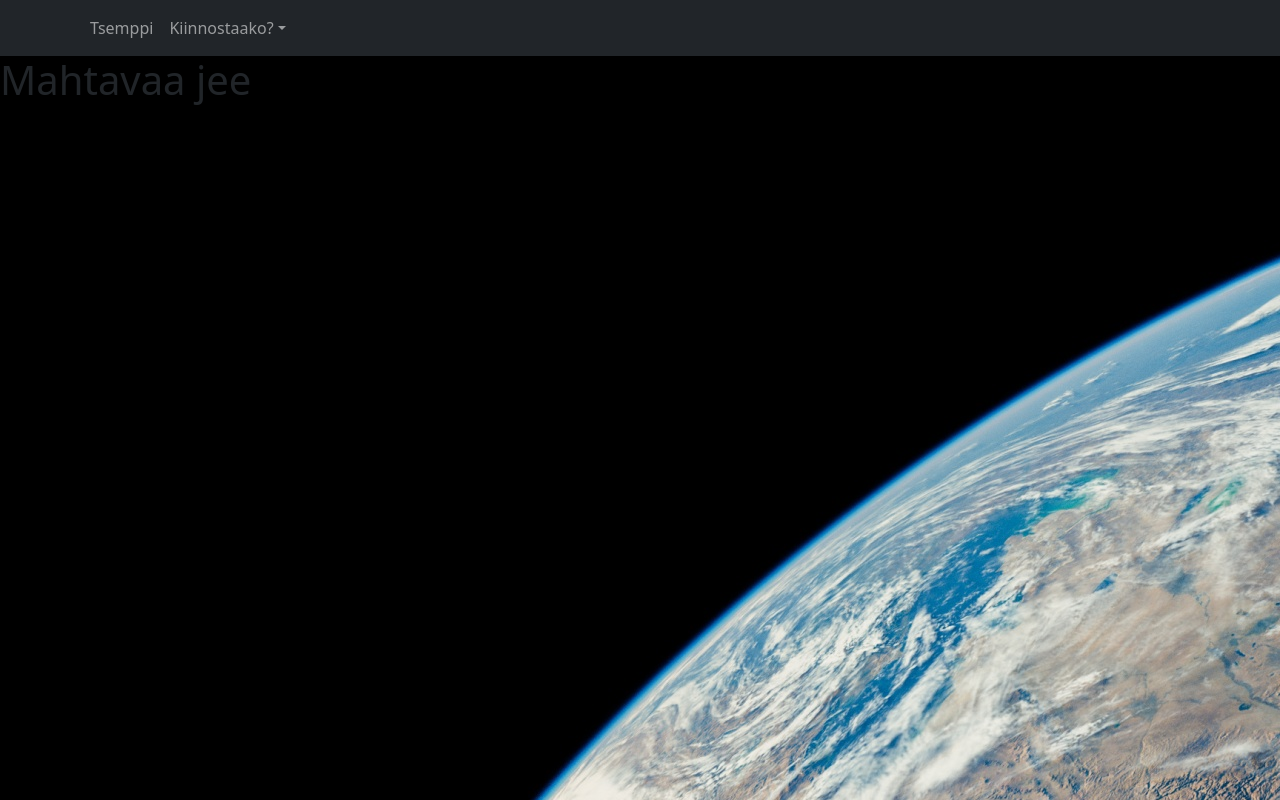
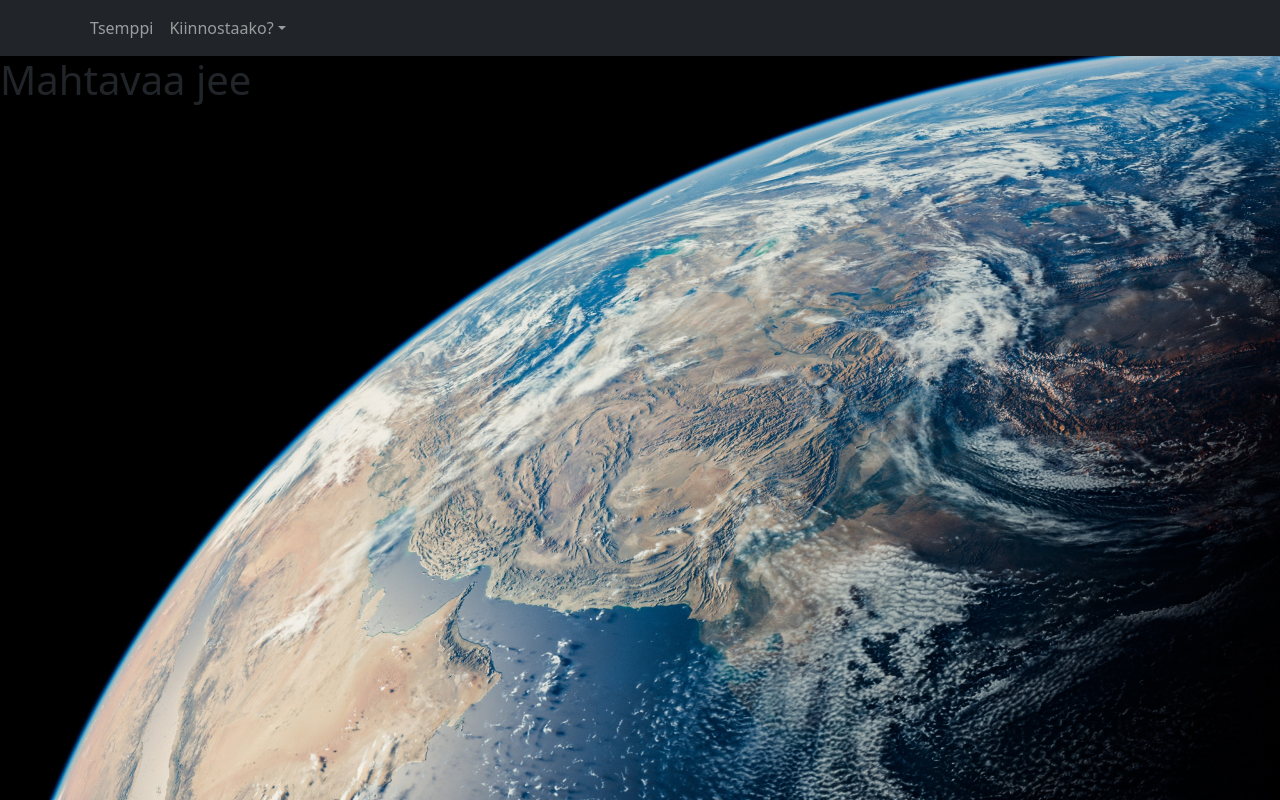
Before and after one commit to Climateproject/main, a React (Create React App) app: page / in a window 1280 px wide. Built offline with nearby package versions, Linux system fonts and the light colour scheme.

Commit message:
Correct Image Size

```diff
--- a/src/App.css
+++ b/src/App.css
@@ -38,6 +38,5 @@
 }
 body {
   background-image: url("/src/images/globe.jpg");
-  background-color: #cccccc;
-
+  background-size: 1600px 800px;
  }
```
